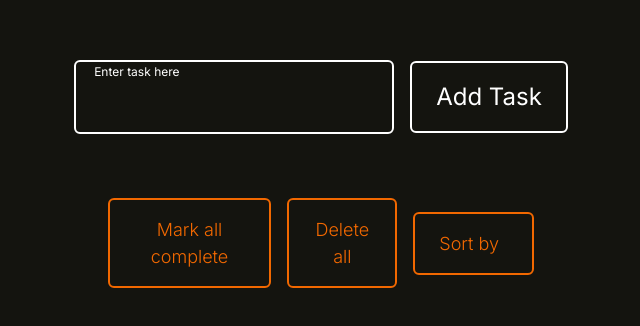
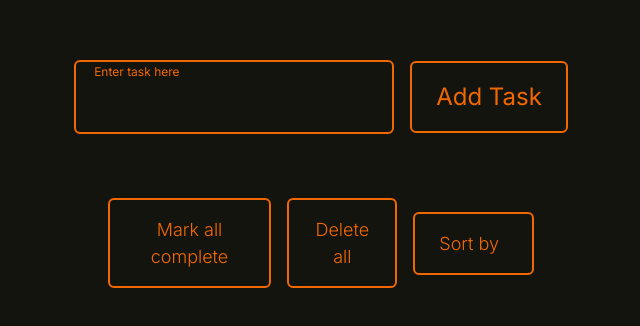
Before and after one commit to hARSHILp7/Taskzen, a website built with Vite: page frontend/index.html in a window 1280 px wide. Shown: the part 116-442 px from the top of the page, without its empty margins (319-959 px from the left). Built offline with nearby package versions, Linux system fonts and the light colour scheme; files whose address does not match are found by name.

Commit message:
Final touch ups

```diff
--- a/frontend/index.html
+++ b/frontend/index.html
@@ -25,17 +25,17 @@
     <div id="add-task" class="add-task">
       <div class="relative w-full md:w-1/4">
         <input type="text" id="add-task-input" placeholder=" " autocomplete="off" maxlength="40"
-        class="w-full pt-7 pb-3 px-5 text-orange text-[20px] border-2 border-solid border-orange
+        class="w-full pt-7 pb-3 px-5 text-customOrange text-[20px] border-2 border-solid border-customcustomOrange
         bg-transparent font-medium rounded-md transition-all duration-300 peer focus:outline-none"/>
         <label for="add-task-input"
-        class="absolute left-5 top-1/2 -translate-y-1/2 text-orange text-[20px] cursor-text transition-all duration-300
+        class="absolute left-5 top-1/2 -translate-y-1/2 text-customOrange text-[20px] cursor-text transition-all duration-300
         peer-focus:top-1 peer-focus:translate-y-0 peer-focus:text-xs peer-hover:top-1 peer-hover:translate-y-0
         peer-hover:text-xs peer-[:not(:placeholder-shown)]:top-1 peer-[:not(:placeholder-shown)]:translate-y-0
         peer-[:not(:placeholder-shown)]:text-xs">
           Enter task here
         </label>
       </div>
-      <button onclick="addTask()" id="add-task-btn" class="w-full md:w-auto border-2 border-orange border-solid pt-4 pb-4 pl-6 pr-6 text-[24px] text-orange cursor-pointer rounded-md hover:text-black hover:bg-orange transition duration-300">
+      <button onclick="addTask()" id="add-task-btn" class="w-full md:w-auto border-2 border-customOrange border-solid pt-4 pb-4 pl-6 pr-6 text-[24px] text-customOrange cursor-pointer rounded-md hover:text-black hover:bg-customOrange transition duration-300">
         Add Task
       </button>
     </div>
```
